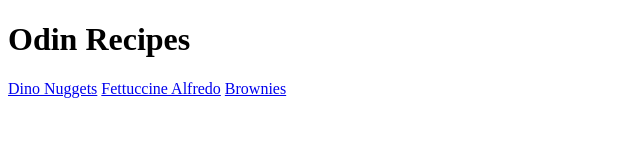
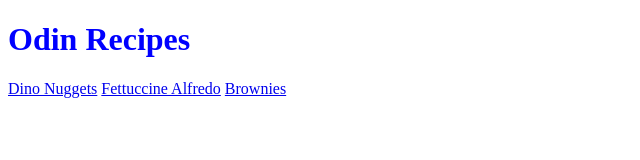
Before and after one commit to cookedmoon/odin-recipes, a plain HTML site: page index.html in a window 1280 px wide. Shown: the whole page, without its empty margins (0-640 px from the left). Drawn offline with Linux system fonts and the light colour scheme.

Commit message:
Edit h1 text
blue and bold text added to h1.

```diff
--- a/style.CSS
+++ b/style.CSS
@@ -3,3 +3,8 @@ h3 {
     background-color: black;
     font-family: 'Times New Roman', Times, serif;
 }
+
+h1 {
+    color: blue;
+    font-weight: bolder;
+}
```
